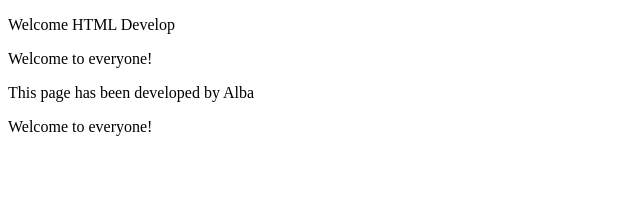
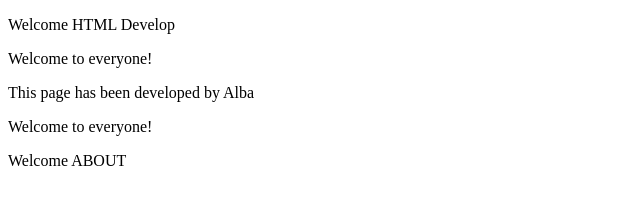
Before and after one commit to AlbaTeam-s-2022-01/CI44, a plain HTML site: page index.html in a window 1280 px wide. Shown: the whole page, without its empty margins (0-640 px from the left). Drawn offline with Linux system fonts and the light colour scheme.

Commit message:
feature(about): added about TI

```diff
--- a/index.html
+++ b/index.html
@@ -9,5 +9,6 @@
     <p>Welcome to everyone!<p>
     <p>This page has been developed by Alba<p>
     <p>Welcome to everyone!<p>
+    <p>Welcome ABOUT<p>
 </body>
 </html>
```
